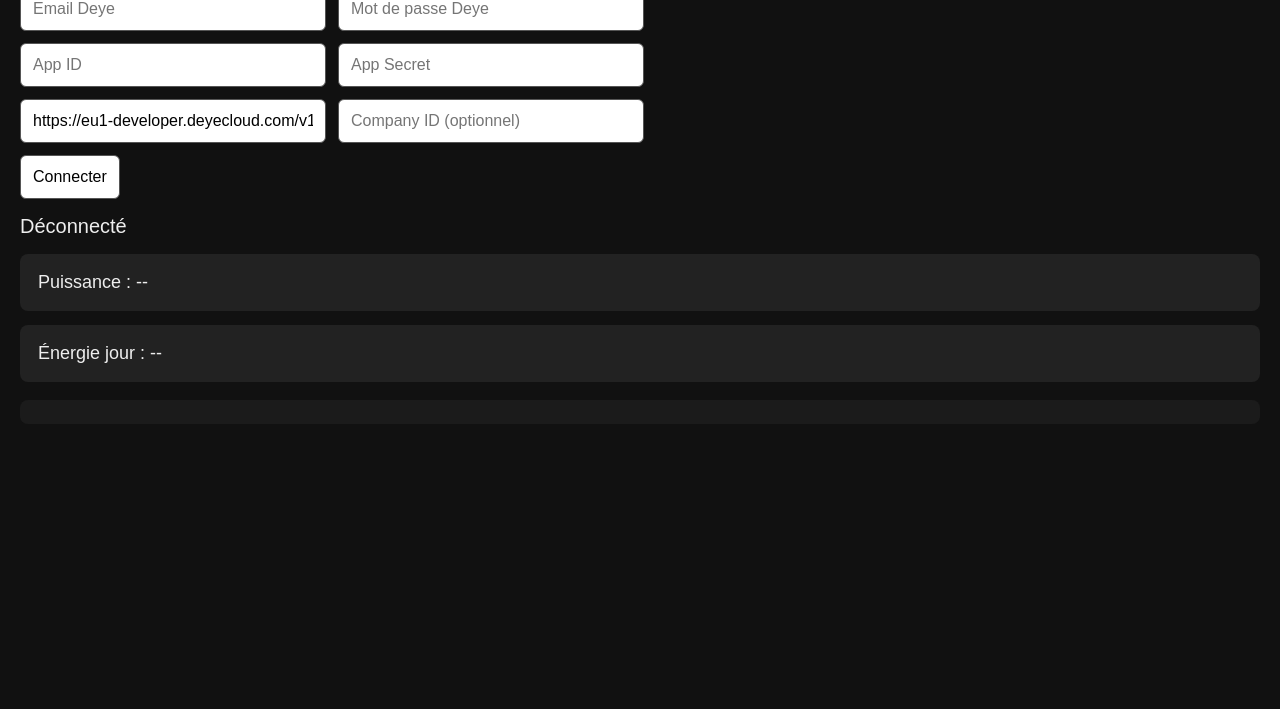
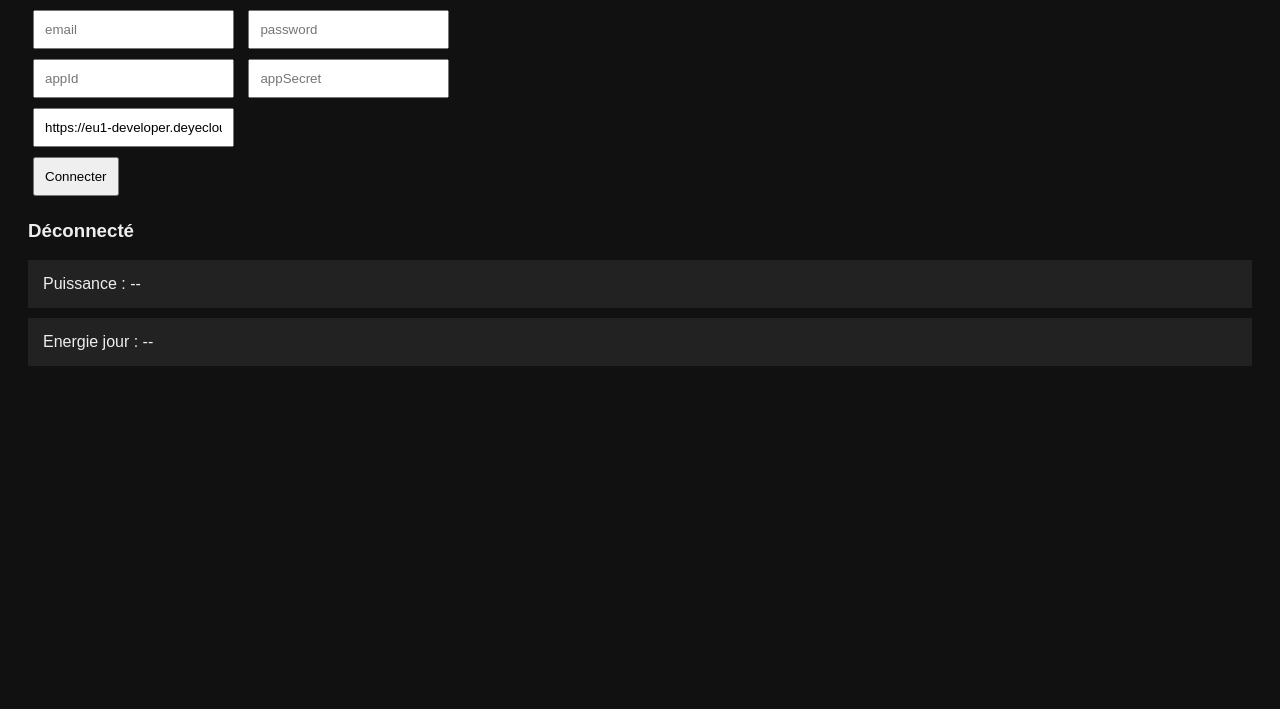
Before and after one commit to julien1502/deye-monitor, a website: page index.html in a window 1280 px wide. Shown: the part 91-800 px from the top of the page. Drawn offline with Linux system fonts and the light colour scheme.

Commit message:
Update index.html

```diff
--- a/index.html
+++ b/index.html
@@ -1,262 +1,146 @@
 <!DOCTYPE html>
 <html lang="fr">
 <head>
-  <meta charset="UTF-8" />
-  <meta name="viewport" content="width=device-width, initial-scale=1.0" />
+<meta charset="UTF-8">
 <title>Deye Monitor</title>
+
 <style>
-    body {
-      font-family: Arial, sans-serif;
-      background: #111;
-      color: #eee;
-      padding: 20px;
-      margin: 0;
-    }
-    h1 {
-      margin-top: 0;
-    }
-    .row {
-      display: flex;
-      gap: 12px;
-      flex-wrap: wrap;
-      margin-bottom: 12px;
-    }
-    input, button {
-      padding: 12px;
-      font-size: 16px;
-      border-radius: 6px;
-      border: 1px solid #555;
-    }
-    input {
-      min-width: 280px;
-    }
-    button {
-      cursor: pointer;
-      background: #fff;
-    }
-    .card {
-      background: #222;
-      padding: 18px;
-      border-radius: 8px;
-      margin-top: 14px;
-      font-size: 18px;
-    }
-    #status {
-      margin-top: 16px;
-      margin-bottom: 16px;
-      font-size: 20px;
-    }
-    #log {
-      margin-top: 18px;
-      white-space: pre-wrap;
-      background: #1b1b1b;
-      padding: 12px;
-      border-radius: 8px;
-      font-size: 13px;
-      color: #9fd3ff;
-    }
+body { background:#111; color:#eee; font-family:Arial; padding:20px; }
+input, button { padding:10px; margin:5px; }
+.card { background:#222; padding:15px; margin-top:10px; }
+#log { white-space:pre-wrap; font-size:12px; color:#8cf; }
 </style>
 </head>
+
 <body>
-  <h1>Deye Monitor</h1>
 
-  <div class="row">
-    <input id="username" type="text" placeholder="Email Deye" />
-    <input id="password" type="password" placeholder="Mot de passe Deye" />
-  </div>
+<h2>Deye Monitor</h2>
 
-  <div class="row">
-    <input id="appId" type="text" placeholder="App ID" />
-    <input id="appSecret" type="text" placeholder="App Secret" />
-  </div>
+<input id="username" placeholder="email">
+<input id="password" type="password" placeholder="password"><br>
 
-  <div class="row">
-    <input id="baseUrl" type="text" value="https://eu1-developer.deyecloud.com/v1.0" />
-    <input id="companyId" type="text" placeholder="Company ID (optionnel)" />
-  </div>
+<input id="appId" placeholder="appId">
+<input id="appSecret" placeholder="appSecret"><br>
 
-  <div class="row">
-    <button type="button" onclick="connectToDeye()">Connecter</button>
-  </div>
+<input id="baseUrl" value="https://eu1-developer.deyecloud.com/v1.0"><br>
 
-  <div id="status">Déconnecté</div>
+<button onclick="connect()">Connecter</button>
+
+<h3 id="status">Déconnecté</h3>
 
 <div class="card">Puissance : <span id="power">--</span></div>
-  <div class="card">Énergie jour : <span id="energy">--</span></div>
+<div class="card">Energie jour : <span id="energy">--</span></div>
 
 <div id="log"></div>
 
 <script>
 let token = null;
 let deviceId = null;
-    let refreshTimer = null;
 let stationId = null;
 
 function api() {
-      return window.location.origin + "/api/auth";
+  return location.origin + "/api/auth";
 }
 
-    function log(msg, obj) {
-      const el = document.getElementById("log");
-      if (obj !== undefined) {
-        el.textContent = msg + "\n" + JSON.stringify(obj, null, 2);
-      } else {
-        el.textContent = msg;
-      }
-      console.log(msg, obj ?? "");
+function log(t, d) {
+  document.getElementById("log").textContent =
+    t + "\n" + JSON.stringify(d, null, 2);
 }
 
 function getForm() {
   return {
-        username: document.getElementById("username").value.trim(),
-        password: document.getElementById("password").value,
-        appId: document.getElementById("appId").value.trim(),
-        appSecret: document.getElementById("appSecret").value.trim(),
-        baseUrl: document.getElementById("baseUrl").value.trim().replace(/\/$/, ""),
-        companyId: document.getElementById("companyId").value.trim()
+    username: username.value,
+    password: password.value,
+    appId: appId.value,
+    appSecret: appSecret.value,
+    baseUrl: baseUrl.value
   };
 }
 
-async function connectToDeye() {
-  try {
+async function connect() {
   const f = getForm();
 
-    if (!f.username || !f.password || !f.appId || !f.appSecret || !f.baseUrl) {
-      document.getElementById("status").textContent = "Merci de remplir tous les champs obligatoires";
-      return;
-    }
+  status.innerText = "Connexion...";
 
-    document.getElementById("status").textContent = "Connexion...";
-    log("Début connexion");
-
-    const loginRes = await fetch(api(), {
-      method: "POST",
-      headers: { "Content-Type": "application/json" },
-      body: JSON.stringify({
-        action: "login",
-        ...f
-      })
+  // LOGIN
+  const login = await fetch(api(), {
+    method:"POST",
+    headers:{ "Content-Type":"application/json" },
+    body: JSON.stringify({ action:"login", ...f })
   });
 
-    const loginData = await loginRes.json().catch(() => null);
+  const loginData = await login.json();
   log("LOGIN", loginData);
 
-    if (!loginRes.ok || !loginData?.response?.accessToken) {
-      document.getElementById("status").textContent = "Échec login";
+  if (!loginData?.response?.accessToken) {
+    status.innerText = "Login failed";
     return;
   }
 
   token = loginData.response.accessToken;
 
-    document.getElementById("status").textContent = "Récupération des appareils...";
+  // DEVICES
+  const dev = await fetch(api(), {
+    method:"POST",
+    headers:{ "Content-Type":"application/json" },
+    body: JSON.stringify({ action:"devices", token, ...f })
+  });
 
-    const devRes = await fetch(api(), {
-      method: "POST",
-      headers: { "Content-Type": "application/json" },
+  const devData = await dev.json();
+  log("DEVICES", devData);
+
+  const stations = devData.response.stationList;
+
+  const devices = stations.flatMap(s =>
+    s.deviceListItems.map(d => ({
+      ...d,
+      stationName: s.name
+    }))
+  );
+
+  const inverter =
+    devices.find(d => d.deviceType === "INVERTER" && d.stationName !== "This is a demo")
+    || devices.find(d => d.deviceType === "INVERTER");
+
+  deviceId = inverter.deviceId;
+  stationId = inverter.stationId;
+
+  status.innerText = "Connecté à " + inverter.stationName;
+
+  fetchData();
+  setInterval(fetchData, 10000);
+}
+
+async function fetchData() {
+
+  const f = getForm();
+
+  const res = await fetch(api(), {
+    method:"POST",
+    headers:{ "Content-Type":"application/json" },
     body: JSON.stringify({
-        action: "devices",
+      action:"realtime",
       token,
+      deviceId,
+      stationId,
       ...f
     })
   });
 
-    const devData = await devRes.json().catch(() => null);
-    log("DEVICES", devData);
+  const data = await res.json();
+  log("REALTIME", data);
 
-    const stations = devData?.response?.stationList || [];
-    const allDevices = stations.flatMap(station =>
-      (station.deviceListItems || []).map(device => ({
-        ...device,
-        stationName: station.name
-      }))
-    );
+  const raw = data?.response?.data;
 
-    log("ALL DEVICES", allDevices);
+  if (!raw) return;
 
-    const inverter =
-      allDevices.find(d => d.deviceType === "INVERTER" && d.stationName !== "This is a demo") ||
-      allDevices.find(d => d.deviceType === "INVERTER") ||
-      null;
+  const power = raw.pac ?? raw.power ?? 0;
+  const energy = raw.eday ?? raw.energy ?? 0;
 
-    if (!inverter) {
-      document.getElementById("status").textContent = "Aucun onduleur trouvé";
-      return;
-    }
-
-    deviceId = inverter.deviceId;
-    stationId = inverter.stationId;
-
-    document.getElementById("status").textContent =
-      "Connecté à " + inverter.stationName + " - INVERTER (" + inverter.deviceId + ")";
-
-    if (refreshTimer) clearInterval(refreshTimer);
-    await fetchData();
-    refreshTimer = setInterval(fetchData, 30000);
-
-  } catch (e) {
-    console.error(e);
-    document.getElementById("status").textContent = "Erreur connexion: " + e.message;
-    log("ERREUR CONNEXION", { message: e.message, stack: e.stack });
-  }
-}
-
-   async function fetchData() {
-  try {
-    const f = getForm();
-
-    if (!token || !deviceId) return;
-
-    const res = await fetch(api(), {
-      method: "POST",
-      headers: { "Content-Type": "application/json" },
-      body: JSON.stringify({
-        action: "realtime",
-        token,
-        deviceId,
-        ...f
-      })
-    });
-
-    const realtimeData = await res.json().catch(() => null);
-    log("REALTIME", realtimeData);
-
-    if (!res.ok) {
-      document.getElementById("status").textContent = "Erreur temps réel";
-      return;
-    }
-
-    const raw =
-      realtimeData?.response?.data?.[0] ||
-      realtimeData?.response?.data ||
-      realtimeData?.response ||
-      null;
-
-    if (!raw) {
-      document.getElementById("status").textContent = "Pas de données temps réel";
-      return;
-    }
-
-    const power =
-      raw.activePower ??
-      raw.outputPower ??
-      raw.pac ??
-      raw.powerAC ??
-      0;
-
-    const energy =
-      raw.dayEnergy ??
-      raw.energyToday ??
-      raw.eday ??
-      0;
-
-    document.getElementById("power").textContent = power + " W";
-    document.getElementById("energy").textContent = energy + " kWh";
-  } catch (e) {
-    console.error(e);
-    document.getElementById("status").textContent = "Erreur fetchData: " + e.message;
-    log("ERREUR FETCHDATA", { message: e.message, stack: e.stack });
-  }
+  powerEl.innerText = power + " W";
+  energyEl.innerText = energy + " kWh";
 }
 </script>
+
 </body>
 </html>
```
Lines whose indentation alone changed are shown as unchanged.
